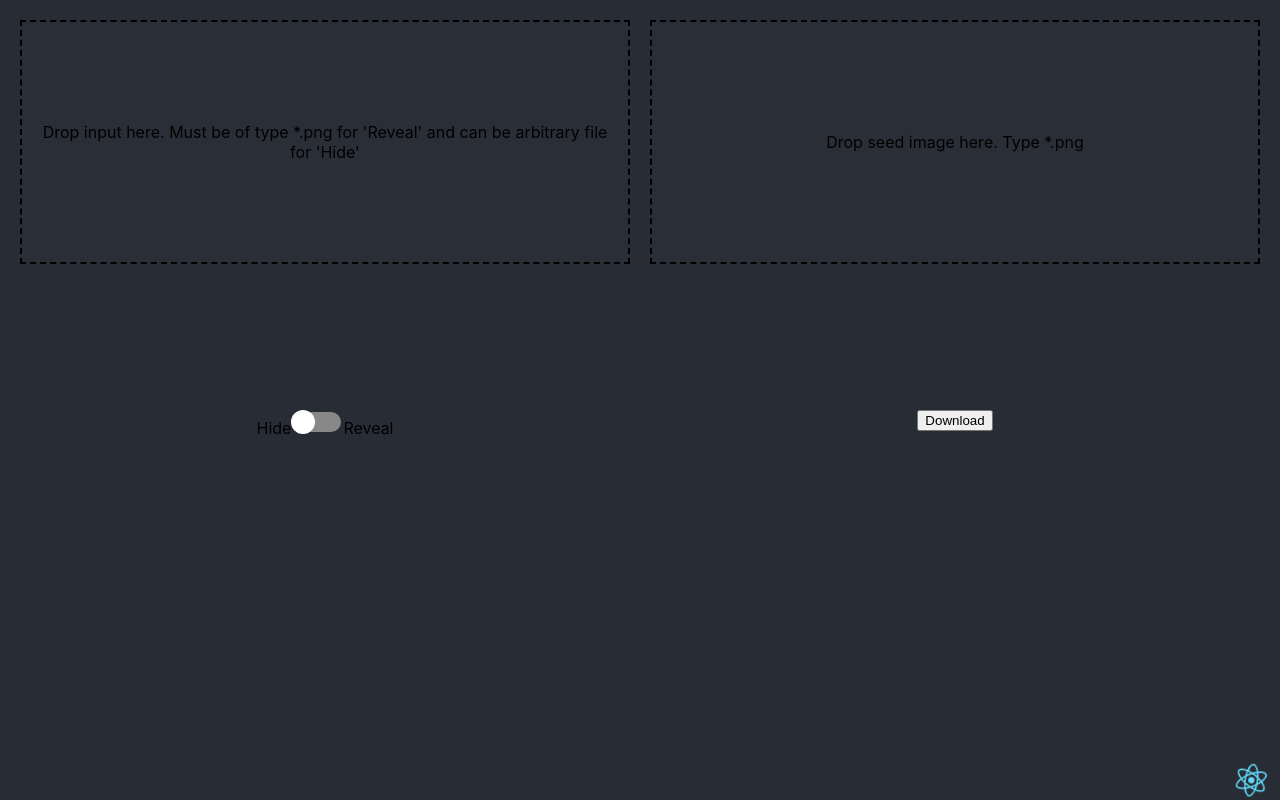
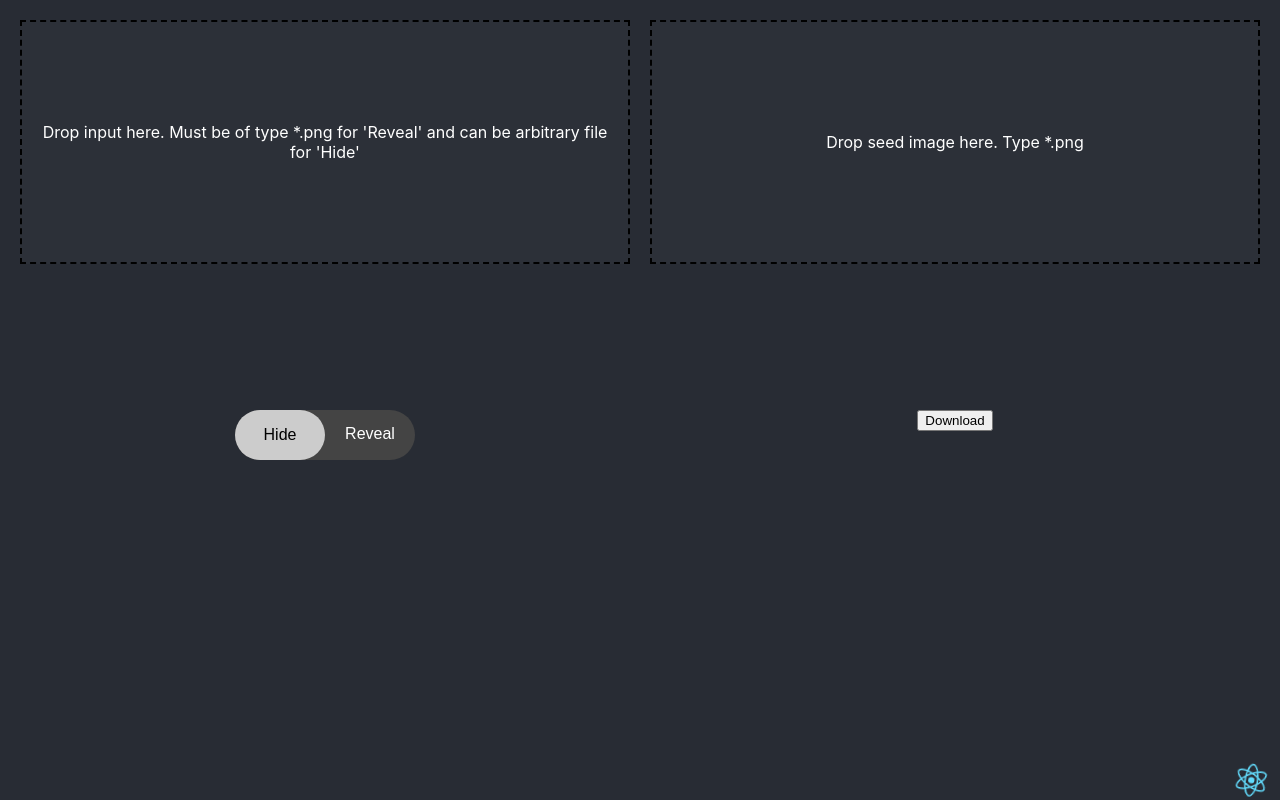
Before and after one commit to JThyroff/ImgSteg, a React (Create React App) app in the folder reactimgsteg/: page / in a window 1280 px wide. Built offline with nearby package versions, Linux system fonts and the light colour scheme.

Commit message:
Continue Toggle button

```diff
--- a/reactimgsteg/src/App.css
+++ b/reactimgsteg/src/App.css
@@ -56,7 +56,8 @@
   min-height: 200px;
   /* Set a minimum height for the dropzones */
   /* Additional styles as needed */
-  background-color: #2a2e36;
+  background-color: #2c3038;
+  color: white;
 }
 
 .App-link {
--- /dev/null
+++ b/reactimgsteg/src/components/MyToggle.css
@@ -0,0 +1,86 @@
+.toggle-switch {
+    font-family: Arial, sans-serif;
+    display: inline-block;
+    position: relative;
+    width: 180px;
+    /* Width of the entire toggle switch */
+    height: 50px;
+    /* Height of the entire toggle switch */
+    background-color: #444;
+    /* Background of the non-selected part */
+    border-radius: 30px;
+    /* Half the height to make it rounded */
+    transition: background-color 0.3s ease-in-out;
+}
+
+.toggle-btn {
+    position: absolute;
+    width: 50%;
+    /* Half the width of its parent to show two sides */
+    height: 100%;
+    background-color: #ccc;
+    /* Background of the selected part */
+    border-radius: 30px;
+    /* Same as parent to keep it rounded */
+    transition: transform 0.3s ease-in-out;
+    cursor: pointer;
+}
+
+.toggle-btn.toggled {
+    transform: translateX(100%);
+    /* Move the toggle to the right */
+}
+
+.toggle-btn-inner {
+    display: flex;
+    align-items: center;
+    /* Center the text vertically */
+    justify-content: center;
+    /* Center the text horizontally */
+    height: 100%;
+    color: black;
+    /* Text color */
+}
+
+.toggle-label-hide {
+    position: absolute;
+    /* Position it within toggle-switch */
+    top: 30%;
+    /* Center vertically */
+    left: 0;
+    /* Start from the left edge */
+    right: 50%;
+    /* Center vertically */
+    text-align: center;
+    /* Center the text horizontally */
+    z-index: 0;
+    /* Below the handle but above the background */
+    pointer-events: none;
+    /* Clicks will "pass through" to the element below */
+    color: white;
+    /* Text color */
+}
+
+.toggle-label-reveal {
+    position: absolute;
+    /* Position it within toggle-switch */
+    top: 30%;
+    /* Center vertically */
+    left: 50%;
+    /* Start from the left edge */
+    right: 0;
+    /* Stretch to the right edge */
+    text-align: center;
+    /* Center the text horizontally */
+    z-index: 0;
+    /* Below the handle but above the background */
+    pointer-events: none;
+    /* Clicks will "pass through" to the element below */
+    color: white;
+    /* Text color */
+}
+
+.toggle-text {
+    z-index: 1;
+    /* Ensure the text is above the circle button */
+}
--- a/reactimgsteg/src/components/MyToggle.js
+++ b/reactimgsteg/src/components/MyToggle.js
@@ -1,30 +1,24 @@
 import React, { useState } from 'react';
-import Switch from 'react-switch';
+import './MyToggle.css'; // Make sure to import the CSS file for styling
 
-function MyToggle() {
-  const [checked, setChecked] = useState(false);
+const MyToggle = () => {
+    const [isToggled, setIsToggled] = useState(false);
 
-  const handleChange = (nextChecked) => {
-    setChecked(nextChecked);
-  };
+    const toggleSwitch = () => {
+        setIsToggled(!isToggled);
+    };
 
-  return (
-    <label>
-      <span>Hide</span>
-      <Switch
-        onChange={handleChange}
-        checked={checked}
-        offColor="#888"
-        onColor="#4D4D4D"
-        uncheckedIcon={false}
-        checkedIcon={false}
-        height={20}
-        width={48}
-        handleDiameter={24}
-      />
-      <span>Reveal</span>
-    </label>
-  );
-}
+    return (
+        <div className="toggle-switch" onClick={toggleSwitch}>
+            <div className="toggle-label-reveal">Reveal</div>
+            <div className="toggle-label-hide">Hide</div>
+            <div className={`toggle-btn ${isToggled ? 'toggled' : ''}`} >
+                <div className="toggle-btn-inner">
+                    <div className="toggle-text">{isToggled ? 'Reveal' : 'Hide'}</div>
+                </div>
+            </div>
+        </div>
+    );
+};
 
 export default MyToggle;
```
Also changed, not shown: 1 other file (tests, documents, lock files or other folders).
